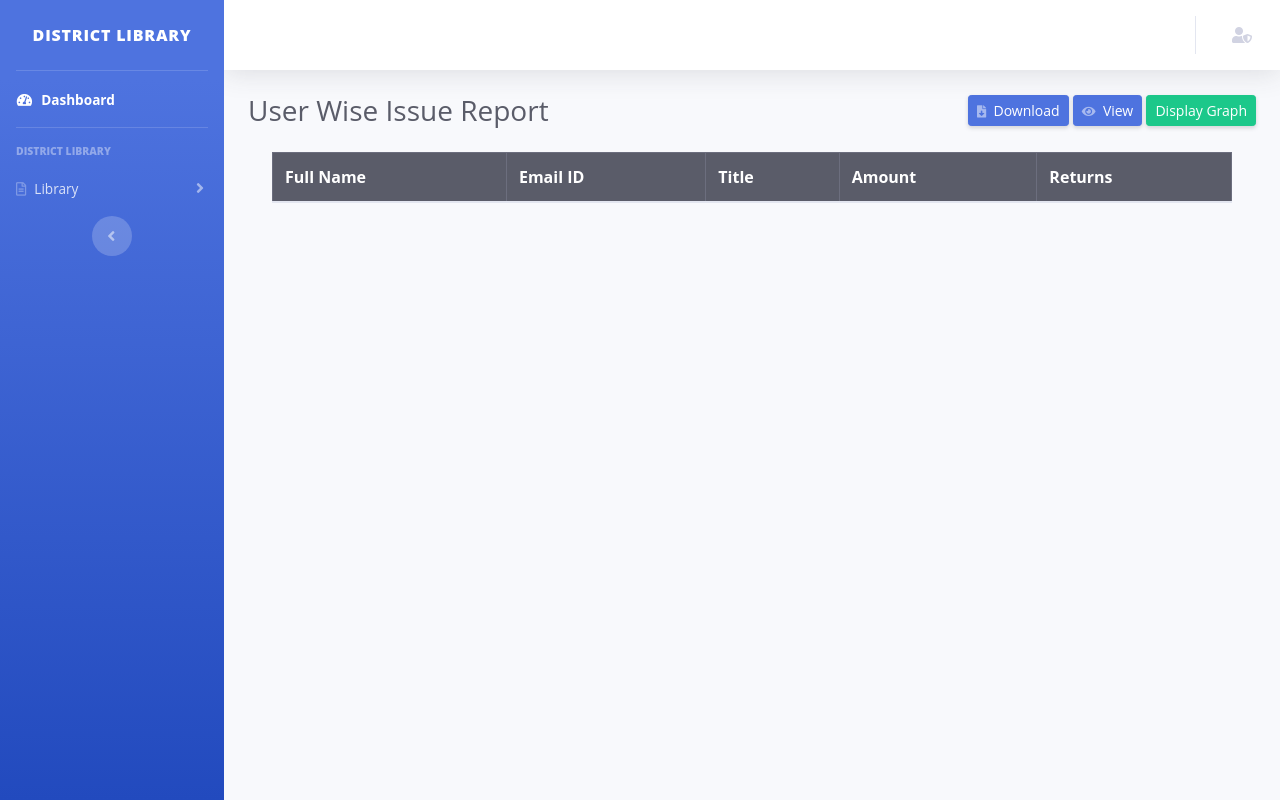
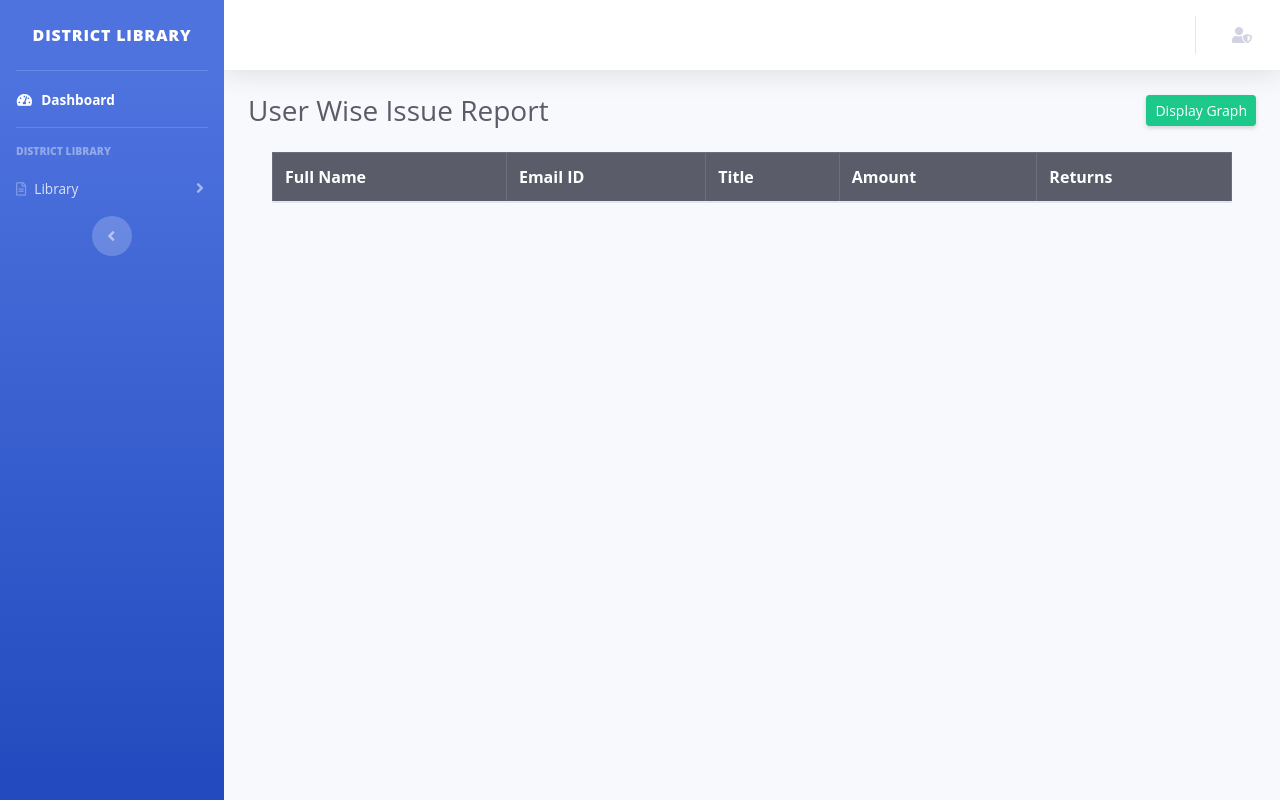
Before and after one commit to aipladmin/Frappe-Dev, a Flask app: template app/controller/templates/admin/reports/highest_paying_customer.html in a window 1280 px wide. Run offline with Flask 2, Linux system fonts and the light colour scheme; the template is opened without the code that fills it: most values are stand-ins (such as "Sample title", 1, 10 or a date in 2020); lists and menus that the app fills with data are empty; some libraries are stand-ins or nearby versions.

Commit message:
Minor changes

```diff
--- a/app/controller/admin.py
+++ b/app/controller/admin.py
@@ -220,8 +220,7 @@ def popular_book_report():
             for ind in non_exsistant_set:
                 updated_dict = {'stock_count': 0, 'stock': str(ind), 'BID': x['BID']}
                 x['inventory'].append(updated_dict)
-
-    return render_template('admin/popular_book_report.html', data=data)
+    return render_template('admin/reports/popular_book_report.html', data=data)
 
 
 @admin.route('/highest_paying_customer', methods=['GET', 'POST'])
--- a/app/controller/templates/admin/reports/highest_paying_customer.html
+++ b/app/controller/templates/admin/reports/highest_paying_customer.html
@@ -10,8 +10,6 @@
   <div class="d-sm-flex align-items-center justify-content-between mb-4">
     <h1 class="h3 mb-0 text-gray-800">User Wise Issue Report</h1>
      <form method="POST" action="{{ url_for('admin.highest_paying_customer') }}">
-        <button type="submit" name="download" class="d-none d-sm-inline-block btn btn-sm btn-primary shadow-sm"><i class="fas fa-file-download fa-sm text-white-50"></i>&nbsp;  Download</button>
-        <button type="submit" name="view" class="d-none d-sm-inline-block btn btn-sm btn-primary shadow-sm"><i class="fas fa-eye fa-sm text-white-50"></i>&nbsp;  View</button>
         <button type="button" class="d-none d-sm-inline-block btn btn-sm btn-success shadow-sm" data-toggle="modal" data-target="#graph">
             Display Graph
         </button>
```
